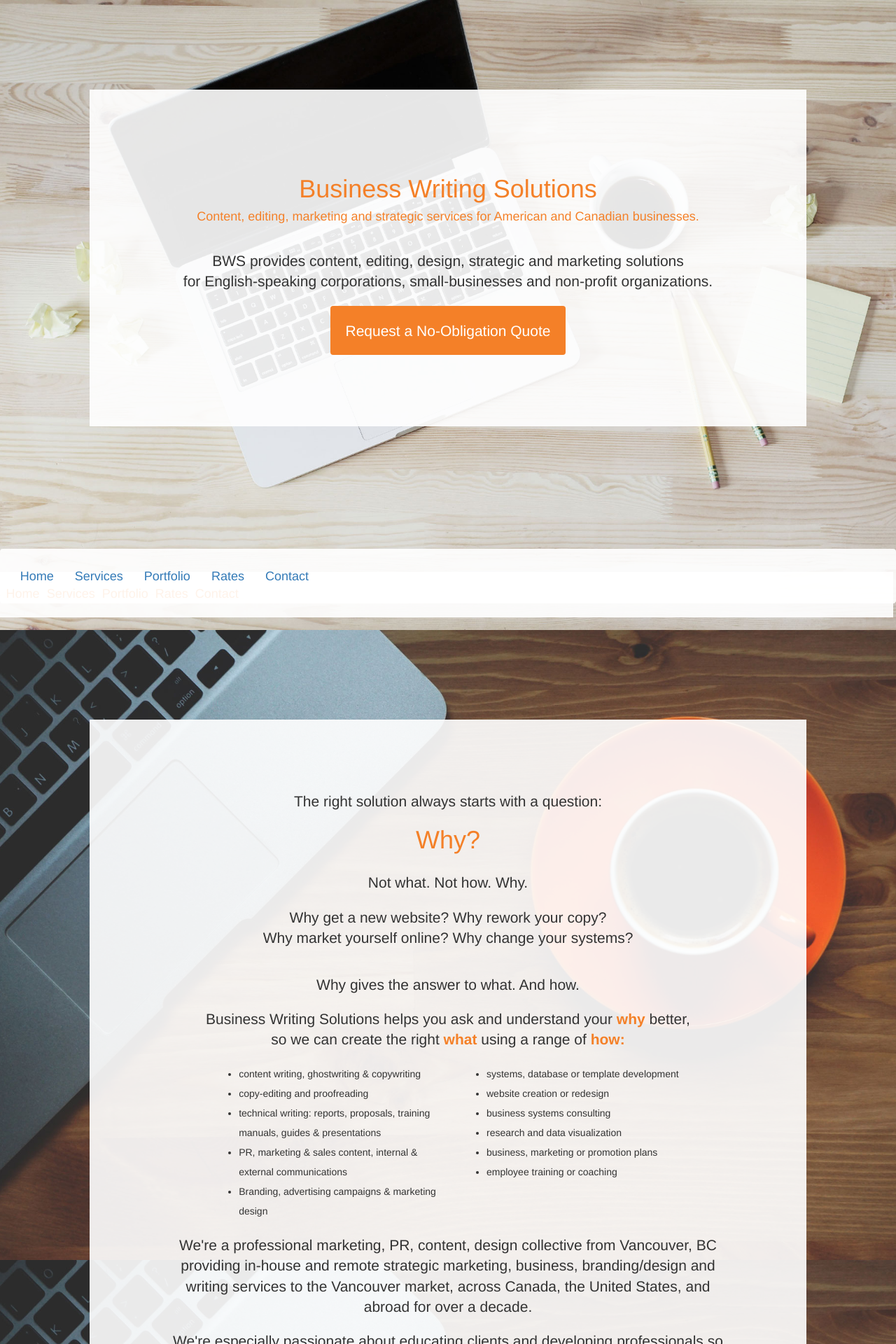
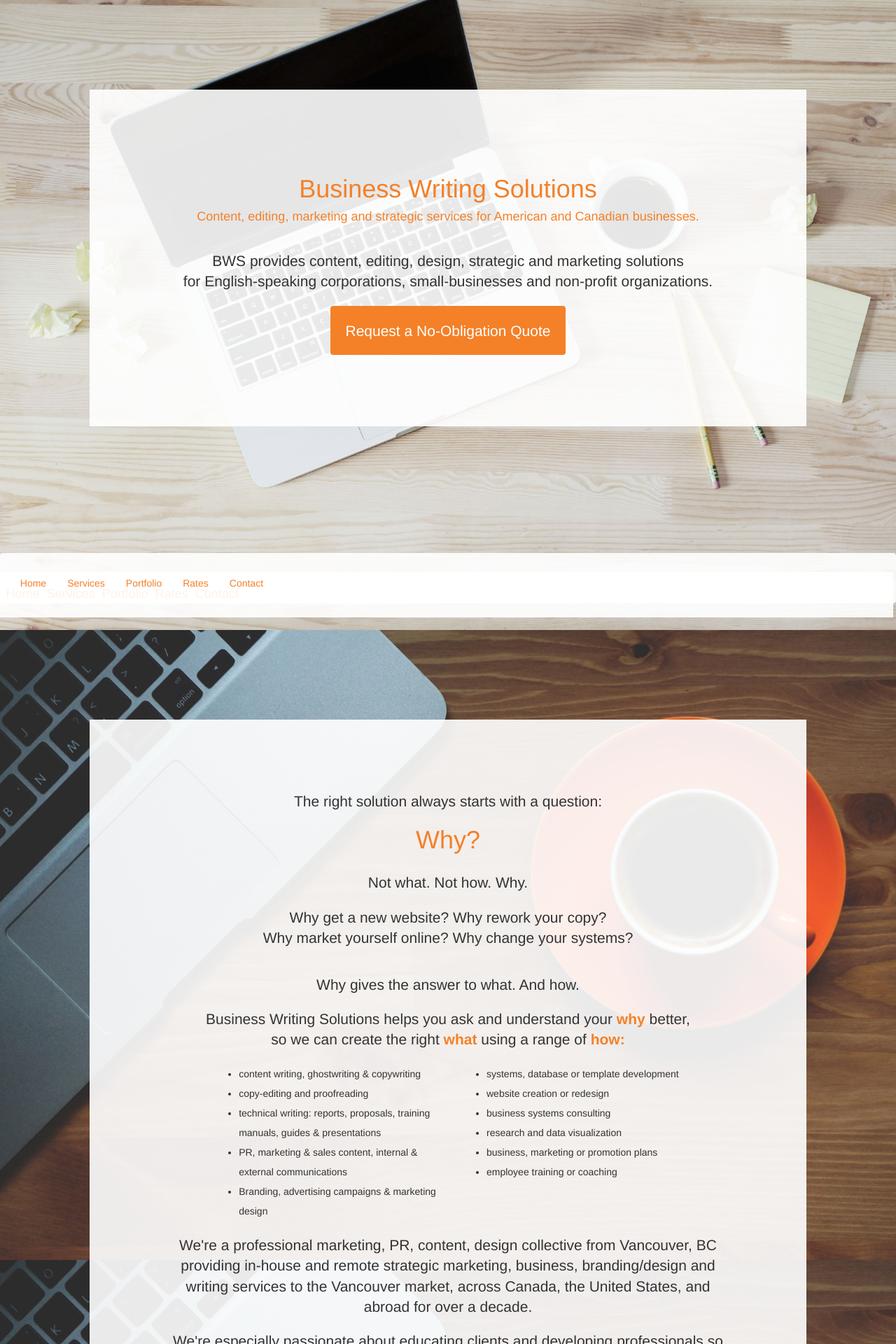
Before and after one commit to kaiewiggins/businesswriting, a Jekyll site: the page built from index.html, in a window 1280 px wide. Shown: the top 1920 px of the page at 70% size. Built offline with Jekyll 4.4.1, drawn with Linux system fonts in a browser that asks for light colours; nearby versions of some CDN libraries.

Commit message:
Update default.html
navbar-text class

```diff
--- a/_layouts/default.html
+++ b/_layouts/default.html
@@ -27,12 +27,12 @@
 		</div><!--end fixed top-->
 	</div>
     {{content}}<!--all unique page content-->
-	<nav class="navbar fixed-bottom">
-  <a class="navbar-brand" href="#">Home</a>
-  <a class="navbar-brand" href="#aboutservices">Services</a>
-  <a class="navbar-brand" href="#portfolioprojects">Portfolio</a>
-  <a class="navbar-brand" href="#quoterates">Rates</a>
-  <a class="navbar-brand" href="#contactme">Contact</a>
+	<nav class="navbar">
+  <a class="navbar-text" href="#">Home</a>
+  <a class="navbar-text" href="#aboutservices">Services</a>
+  <a class="navbar-text" href="#portfolioprojects">Portfolio</a>
+  <a class="navbar-text" href="#quoterates">Rates</a>
+  <a class="navbar-text" href="#contactme">Contact</a>
 	</nav>
   </body>
   <footer>
```
